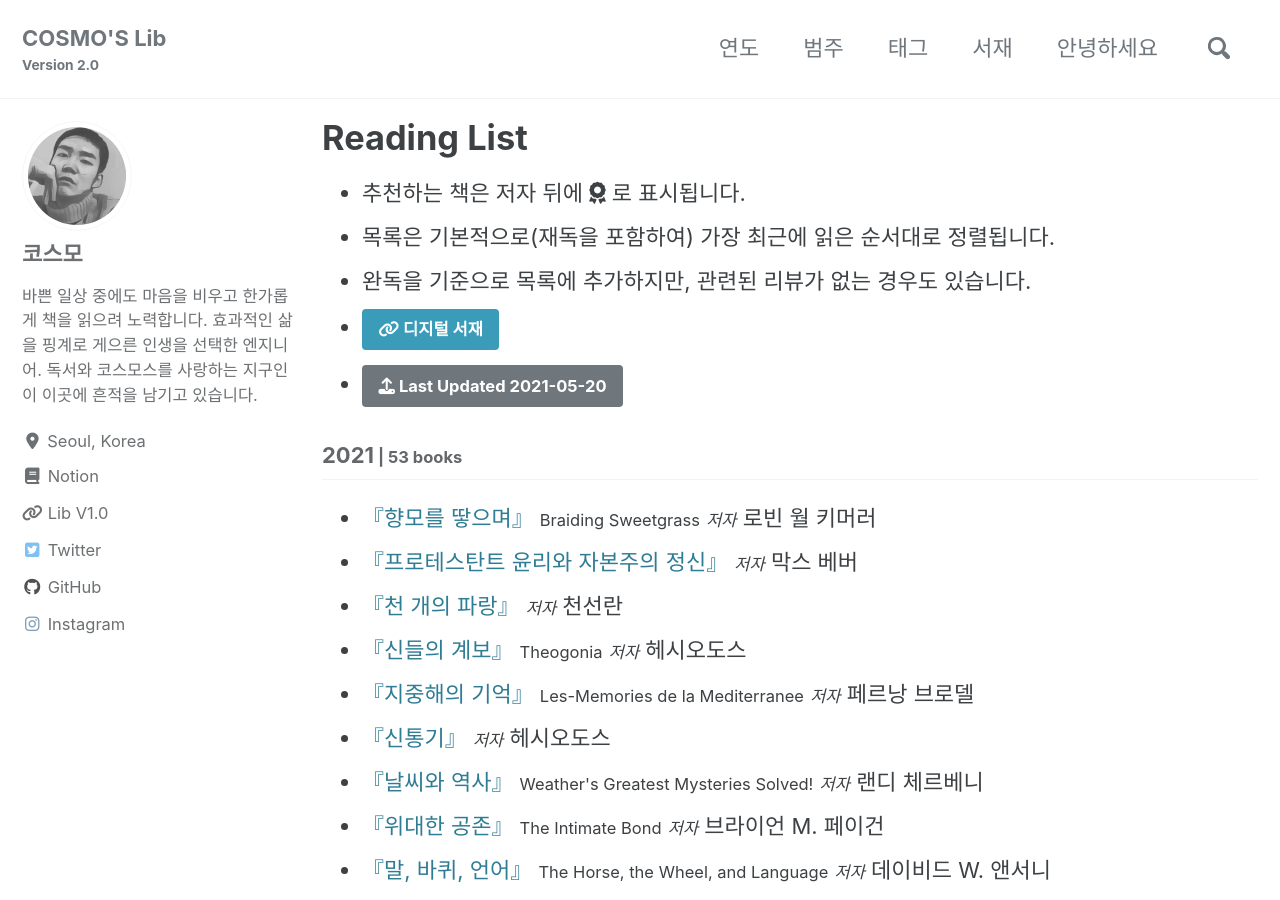
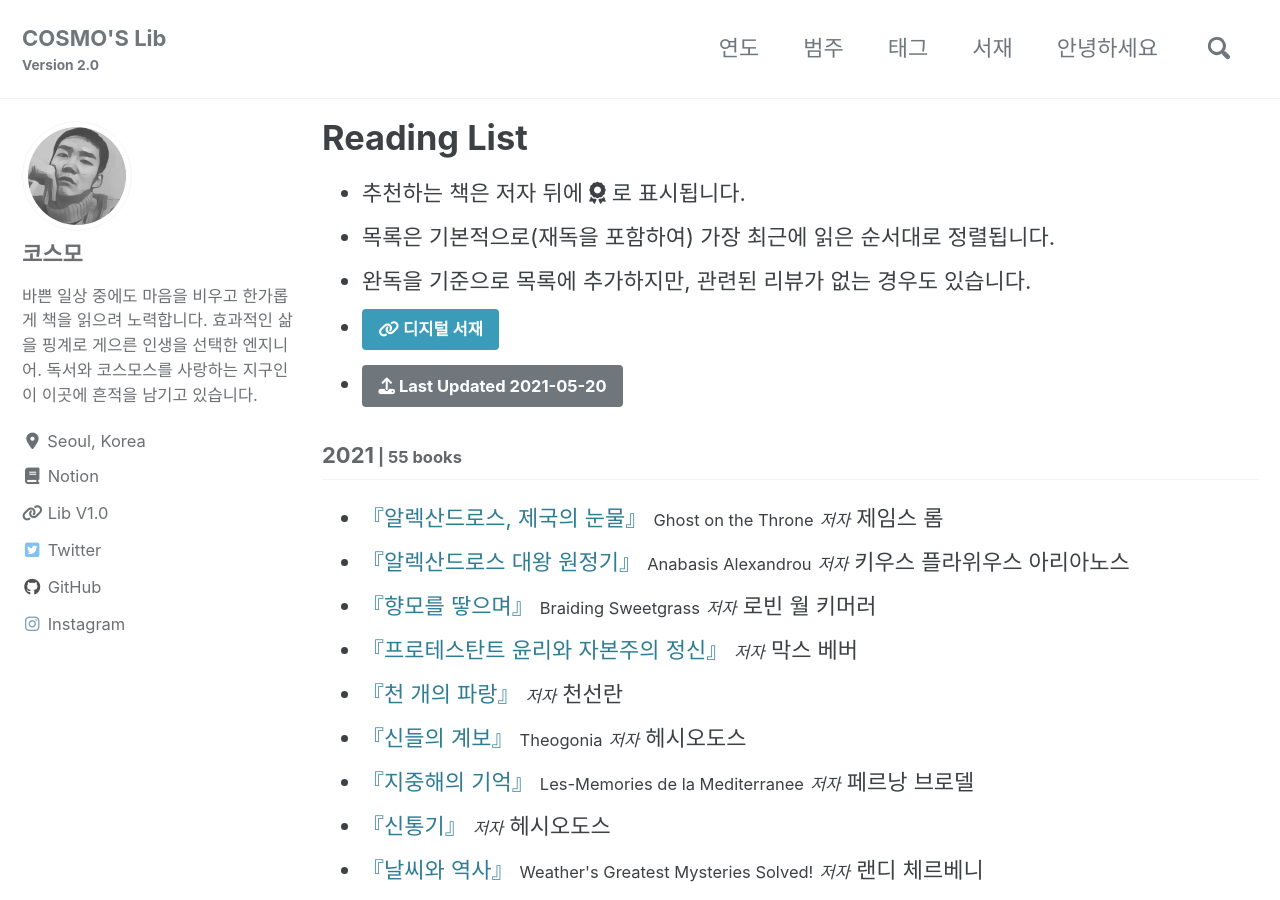
Before and after one commit to deftone2000/cosmo-s-archive, a Jekyll site: the page built from _pages/reading-list.html, in a window 1280 px wide and 900 px high. Built offline with Jekyll 4.4.1, drawn with Linux system fonts in a browser that asks for light colours; cached includes are drawn as plain includes; nearby versions of some CDN libraries; comment, search, counter and statistics services are not loaded; a style sheet for code colours, icons or effects is not loaded.

Commit message:
no message

```diff
--- a/_data/reading.yml
+++ b/_data/reading.yml
@@ -2,6 +2,26 @@ lastupdate: 2021-05-20
 list:
   - year: "2021"
     books:
+
+      - title: "알렉산드로스, 제국의 눈물"
+        ori_title: Ghost on the Throne
+        author: 제임스 롬
+        post_title:
+        cover:
+        trans: 정영목
+        pub: 섬섬
+        pub_info: 2015-11-15
+        post_link:
+
+      - title: "알렉산드로스 대왕 원정기"
+        ori_title: Anabasis Alexandrou
+        author: 키우스 플라위우스 아리아노스
+        post_title:
+        cover:
+        trans: 윤진
+        pub: 아카넷
+        pub_info: 2017-07-27
+        post_link:
 
       - title: "향모를 땋으며"
         ori_title: Braiding Sweetgrass
```
